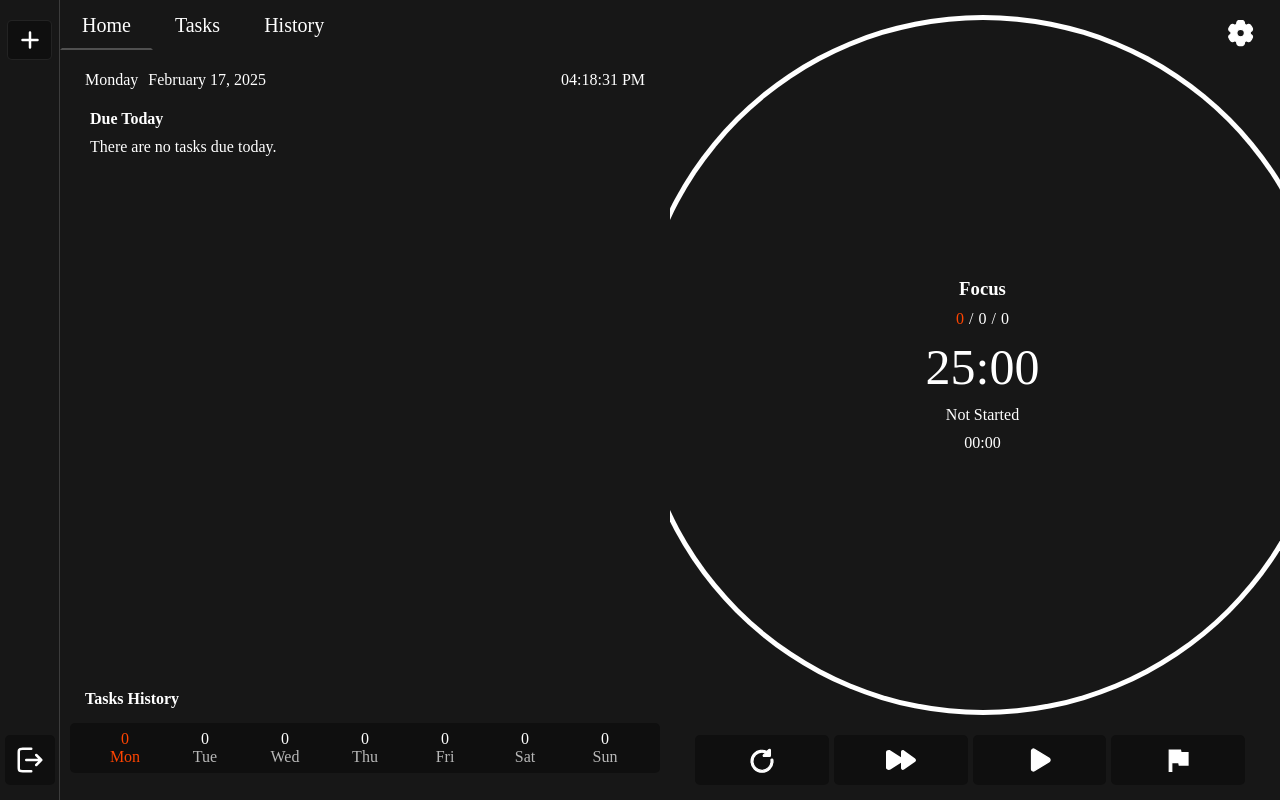
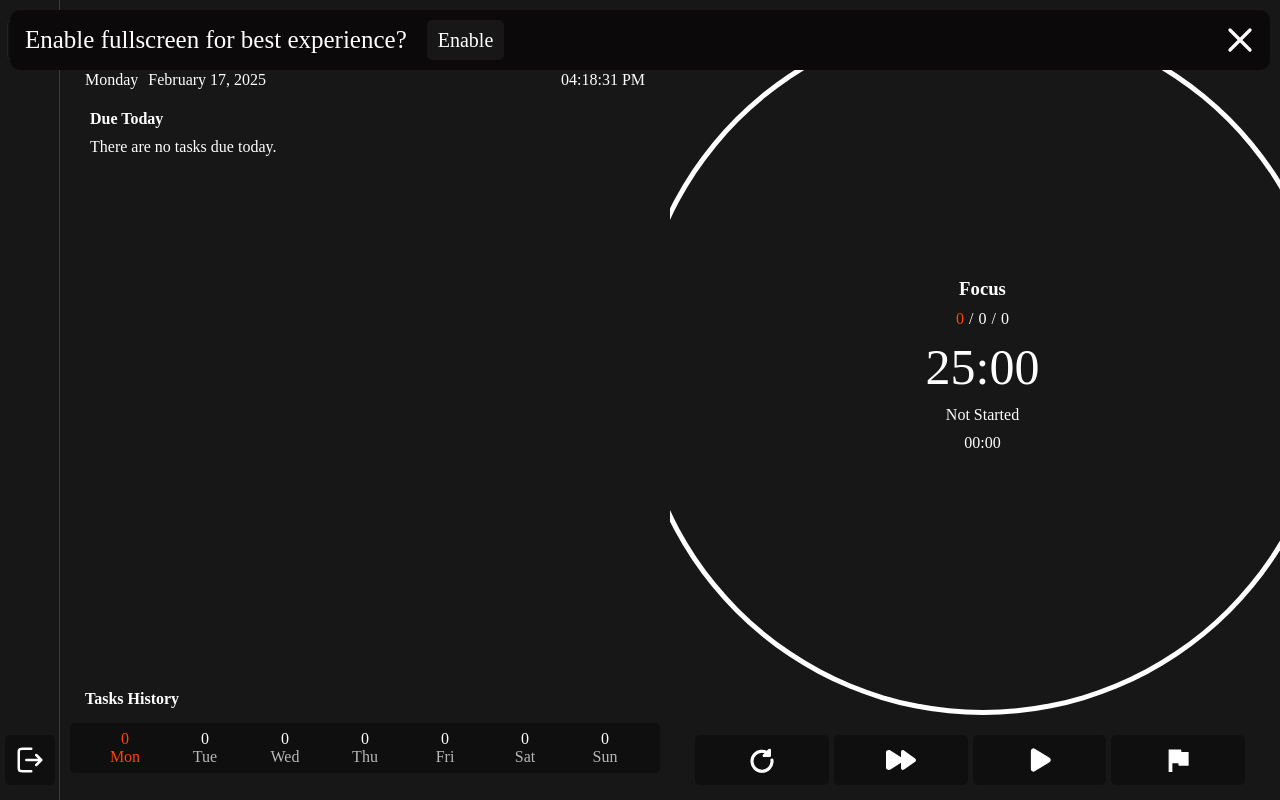
Before and after one commit to Stefan0712/get-it-done, a React (Create React App) app: page / in a window 1280 px wide. Built offline with nearby package versions, Linux system fonts and the light colour scheme; a web font is replaced by a local one.

Commit message:
Changed the styling of Enable fullscreen to a more compact and appealing one

```diff
--- a/src/App.js
+++ b/src/App.js
@@ -51,7 +51,7 @@ function App() {
 
   return (
     <div className="App">
-      {showFullscreenModal && window.innerWidth < 1000 && settings.showFullScreenPrompt ? <FullScreenModal closeModal={()=>setShowFullscreenModal(false)} /> : null}
+      {true ? <FullScreenModal closeModal={()=>setShowFullscreenModal(false)} /> : null}
       <SideMenu />
       <MainPanel />
       <Pomodoro />
--- a/src/components/common/FullScreenModal/FullScreenModal.js
+++ b/src/components/common/FullScreenModal/FullScreenModal.js
@@ -1,7 +1,6 @@
 import { IconLibrary } from "../../../IconLibrary";
 import { enterFullScreen } from "../../../helpers";
 import styles from './FullScreenModal.module.css';
-import { useDispatch } from "react-redux";
 
 const FullScreenModal = ({closeModal}) => {
 
--- a/src/components/common/FullScreenModal/FullScreenModal.module.css
+++ b/src/components/common/FullScreenModal/FullScreenModal.module.css
@@ -1,31 +1,29 @@
 .modal{
     position: absolute;
-    top: 0;
-    left: 0;
-    width: 100vw;
-    height: 75px;
-    background-color: #0F0F0F;
+    top: 10px;
+    left: 10px;
+    border-radius: 10px;
+    width: calc(100vw - 20px);
+    height: 60px;
+    background-color: #0b090a;
     z-index: 100;
     display: flex;
     align-items: center;
     justify-content: center;
     gap: 20px;
-    border-bottom: 1px solid rgba(211, 211, 211, 0.192);
 }
 .message{
-    margin-left: auto;
+    margin-left: 15px;
     font-size: 25px;
 }
 .modal button{
-    margin-right: auto;
     height: 40px;
     font-size: 20px;
-    padding: 0 20px;
+    padding: 0 10px;
     background-color: #171717;
 }
 .close-button{
     margin-left: auto;
-    margin-right: 20px !important;
     background-color: transparent !important;
     border: none;
 }
```
